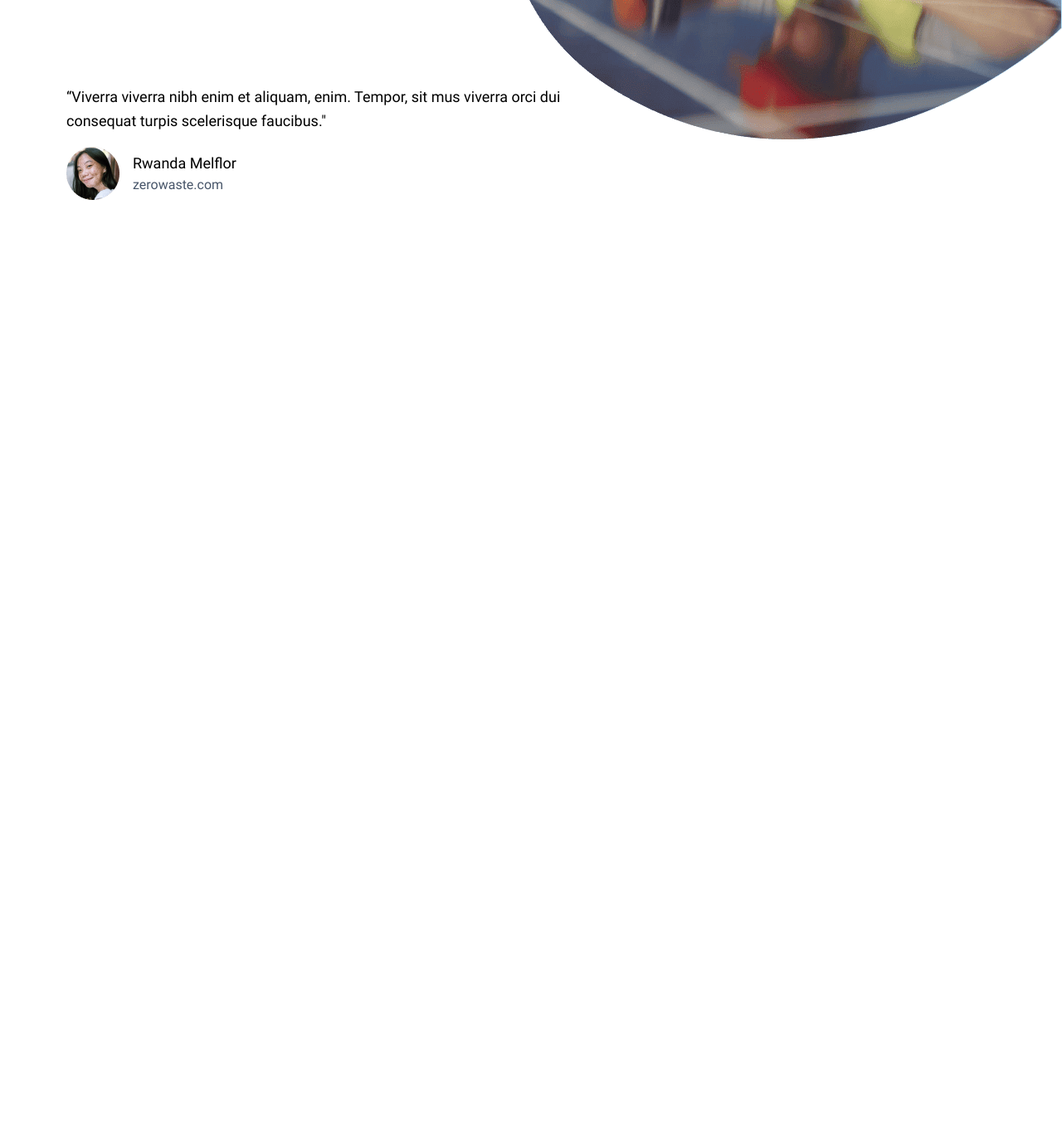
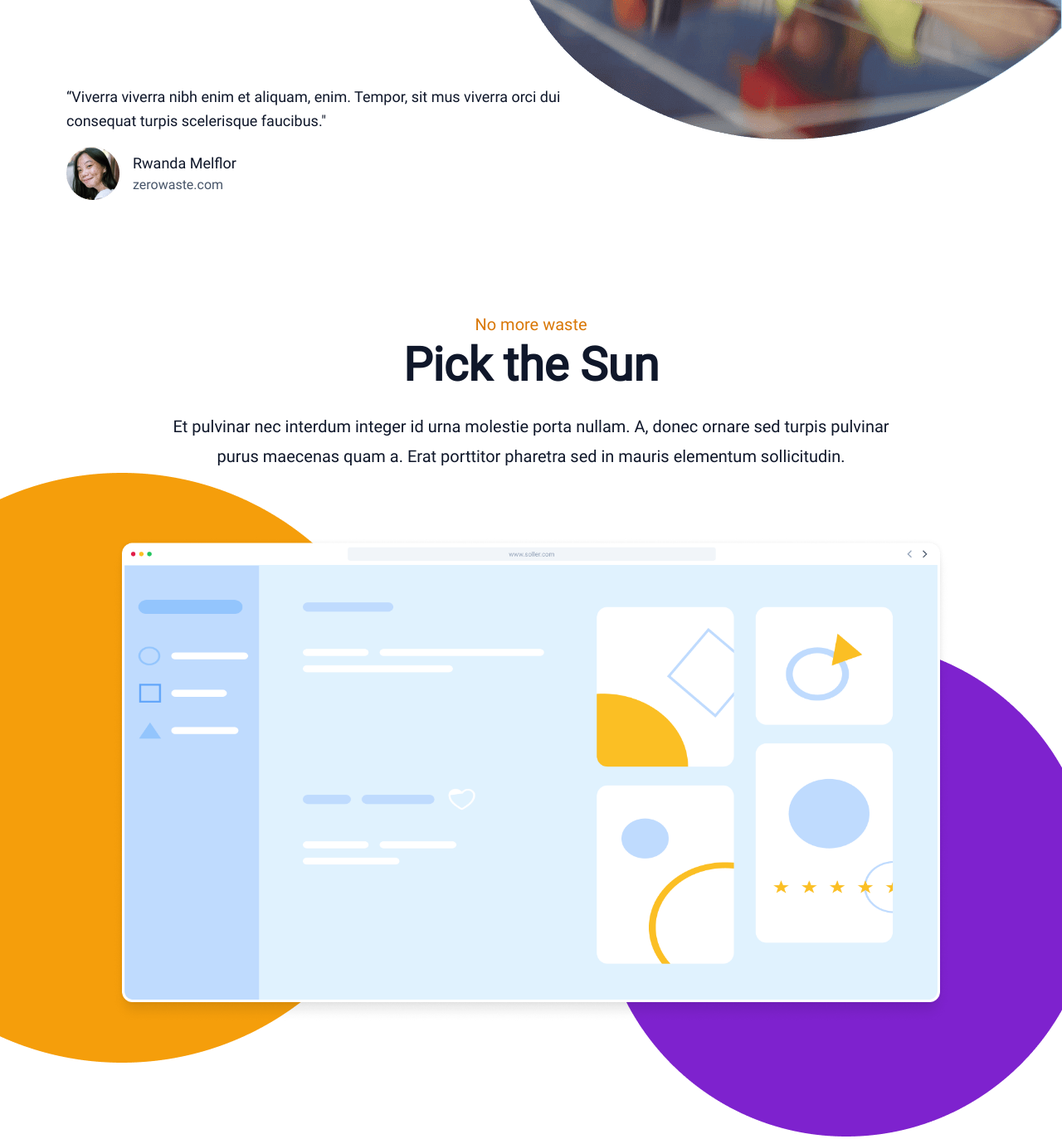
Before and after one commit to Lere10/Buzzvel-FE-Test, a website built with webpack: page src/index.html in a window 1280 px wide. Shown: the part 526-1899 px from the top of the page at 83% size. Before the commit the page ends 826 px from the top, so only its background shows below. Built offline with nearby package versions, Linux system fonts and the light colour scheme.

Commit message:
pickthesun section

```diff
--- a/src/blocks/header.css
+++ b/src/blocks/header.css
@@ -1,5 +1,6 @@
 .header {
   position: relative;
+  padding-bottom: 59px;
 }
 .header__bar {
   display: flex;
@@ -14,7 +15,7 @@
   justify-content: space-between;
   row-gap: 128px; */
   max-width: 920px;
-  margin: 27px 0px 59px 80px;
+  margin: 27px 0px 0px 80px;
 }
 .header__title {
   max-width: 600px;
--- a/src/blocks/nav.css
+++ b/src/blocks/nav.css
@@ -19,7 +19,6 @@
   font-weight: 500;
 }
 .nav__link {
-  color: #000000;
   text-decoration: none;
   font-weight: normal;
   padding: 12px 8px;
--- a/src/blocks/page.css
+++ b/src/blocks/page.css
@@ -5,8 +5,9 @@ html {
   font-family: "Roboto", sans-serif;
   font-weight: normal;
   font-size: 18px;
+  color: #0f172a;
 }
-.page__content {
+/* .page__content {
   max-width: 1760px;
   margin: 0 auto;
-}
+} */
--- /dev/null
+++ b/src/blocks/pickthesun.css
@@ -0,0 +1,54 @@
+.pickthesun {
+  display: flex;
+  flex-direction: column;
+  justify-content: center;
+  margin: 80px auto;
+  position: relative;
+  max-width: 100%;
+}
+.pickthesun__text {
+  text-align: center;
+  margin: 0 auto;
+  padding: 0px;
+  max-width: 900px;
+}
+.pickthesun__pretitle {
+  margin: 0px;
+  font-size: 20px;
+  font-weight: medium;
+  line-height: 22px;
+  color: #d97706;
+}
+.pickthesun__title {
+  margin: 8px auto 24px;
+  padding: 0px;
+  font-size: 56px;
+  font-weight: bolder;
+  line-height: 61.6px;
+}
+.pickthesun__main-text {
+  margin: 0px;
+  text-align: center;
+  font-size: 20px;
+  line-height: 36px;
+}
+.pickthesun__main-image {
+  align-self: center;
+  max-width: 1520px;
+  width: 79%;
+  margin: 80px auto;
+  padding: 0px;
+}
+.pickthesun__purple-ellipse {
+  position: absolute;
+  top: 393px;
+  right: 0px;
+  z-index: -1;
+  overflow: scroll;
+}
+.pickthesun__orange-ellipse {
+  position: absolute;
+  top: 190px;
+  left: -208px;
+  z-index: -1;
+}
--- a/src/index.html
+++ b/src/index.html
@@ -99,6 +99,34 @@
           class="header__backgroundImage"
         />
       </header>
+      <main>
+        <section class="pickthesun">
+          <div class="pickthesun__text">
+            <p class="pickthesun__pretitle">No more waste</p>
+            <h2 class="pickthesun__title">Pick the Sun</h2>
+            <p class="pickthesun__main-text">
+              Et pulvinar nec interdum integer id urna molestie porta nullam. A,
+              donec ornare sed turpis pulvinar purus maecenas quam a. Erat
+              porttitor pharetra sed in mauris elementum sollicitudin.
+            </p>
+          </div>
+          <img
+            src="<%=require('./images/pickthesun__mainimage.png')%>"
+            alt="demonstrative popup image"
+            class="pickthesun__main-image"
+          />
+          <img
+            src="<%=require('./images/pickthesun__purpleEllipse-min.png')%>"
+            alt="purple ellipse"
+            class="pickthesun__purple-ellipse"
+          />
+          <img
+            src="<%=require('./images/pickthesun__orangeEllipse-min.png')%>"
+            alt="orange ellipse"
+            class="pickthesun__orange-ellipse"
+          />
+        </section>
+      </main>
     </div>
   </body>
 </html>
--- a/src/main.css
+++ b/src/main.css
@@ -3,3 +3,4 @@
 @import url(./blocks/page.css);
 @import url(./blocks/header.css);
 @import url(./blocks/nav.css);
+@import url(./blocks/pickthesun.css);
```
Also changed, not shown: src/images/pickthesun__mainimage.png (added), src/images/pickthesun__orangeEllipse-min.png (added), src/images/pickthesun__purpleEllipse-min.png (added).
